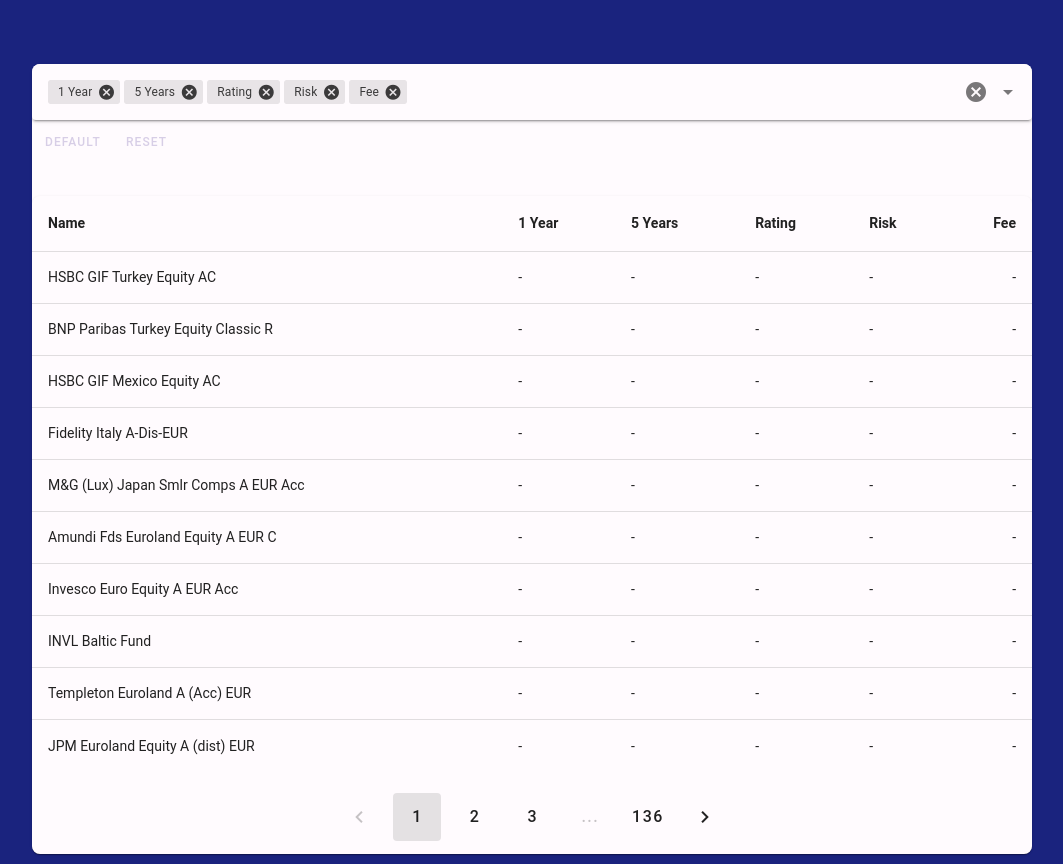
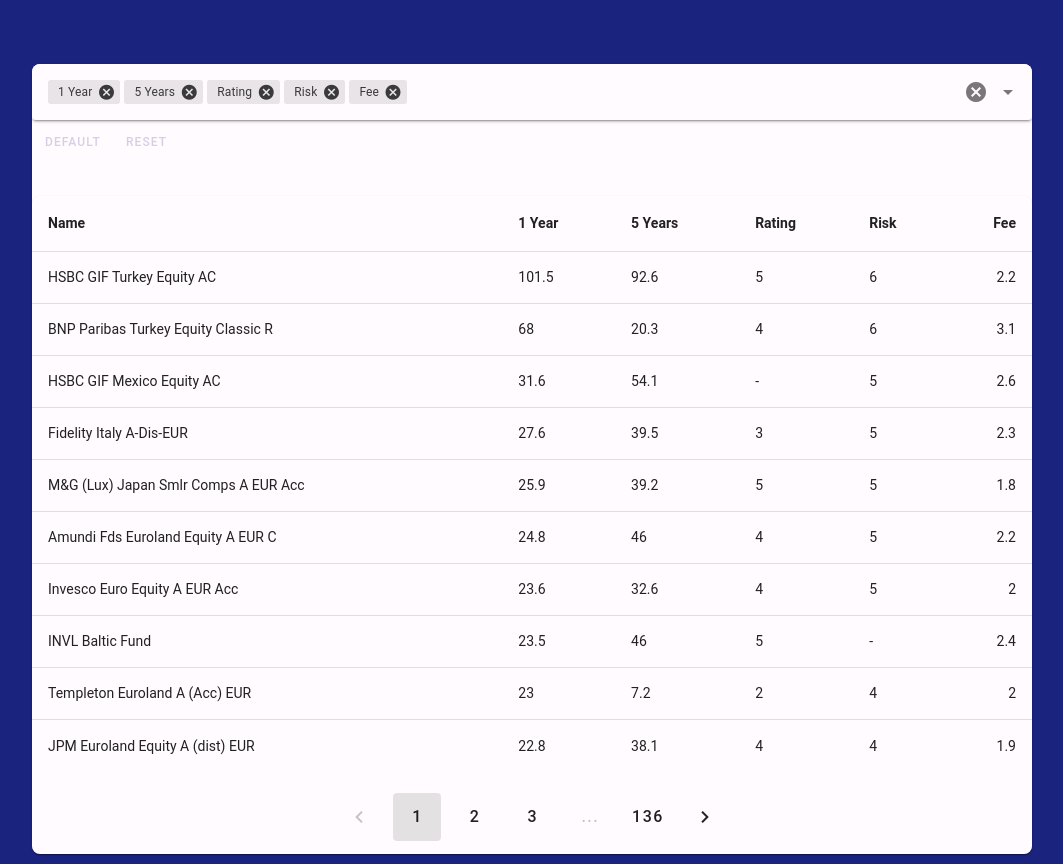
Before and after one commit to robinjac/avanza-portfolio-tool, a Vue app: page / in a window 1280 px wide. Shown: the whole page, without its empty margins (108-1171 px from the left). Built offline with nearby package versions, Linux system fonts and the light colour scheme.

Commit message:
Fix broken sort

```diff
--- a/src/App.vue
+++ b/src/App.vue
@@ -58,7 +58,7 @@
             }
         },
         handleSort(fund1: Fund, fund2: Fund): SortOrder {
-            return rankSort(fund1 as unknown as NumericValues, fund2 as unknown as NumericValues, this.columnsSelected);
+            return rankSort(fund1.Data as unknown as NumericValues, fund2.Data as unknown as NumericValues, this.columnsSelected);
         },
         formatNumber(num: number | null): string {
             if (typeof num === "number") {
@@ -164,7 +164,7 @@
                                         'text-right': index === selectedColumns.length - 1,
                                     }"
                                 >
-                                    {{ formatNumber((fund as unknown as NumericValues)[column]) }}
+                                    {{ formatNumber((fund.Data as unknown as NumericValues)[column]) }}
                                 </td>
                             </tr>
                         </tbody>
```
